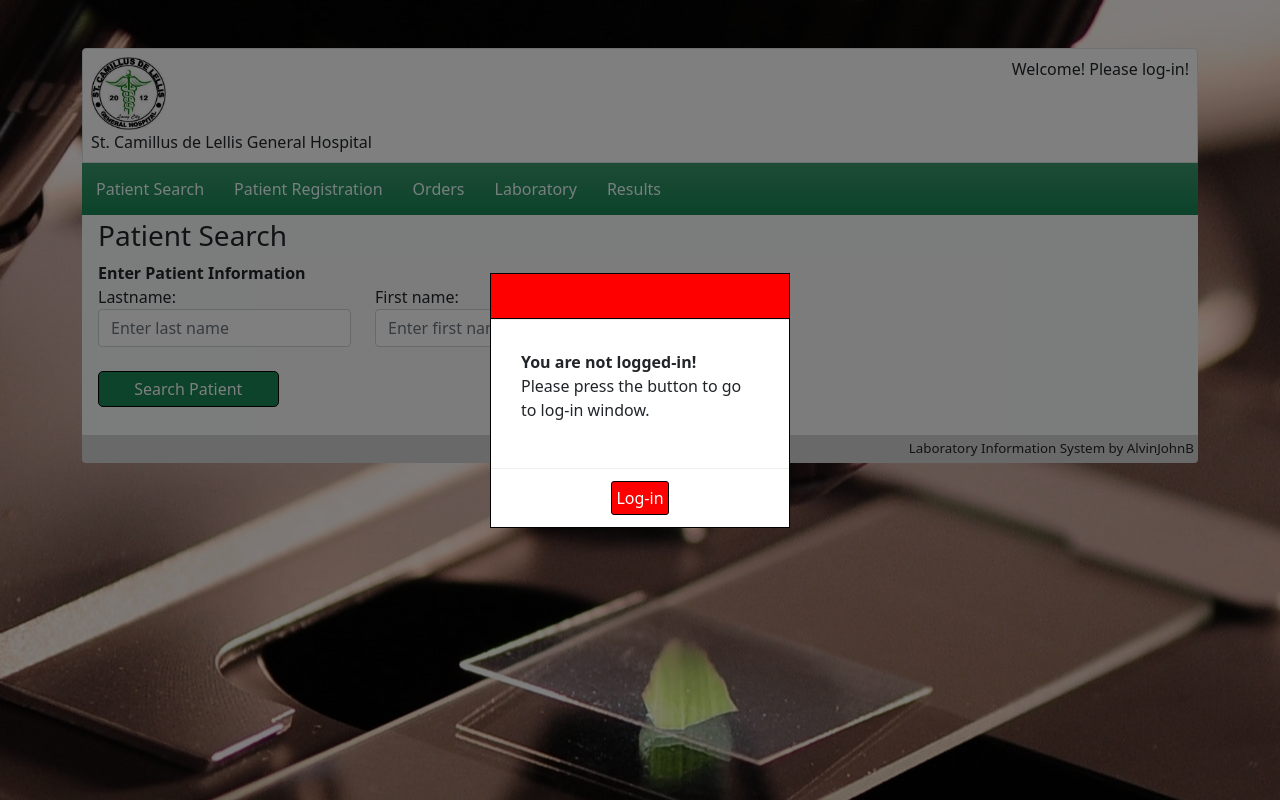
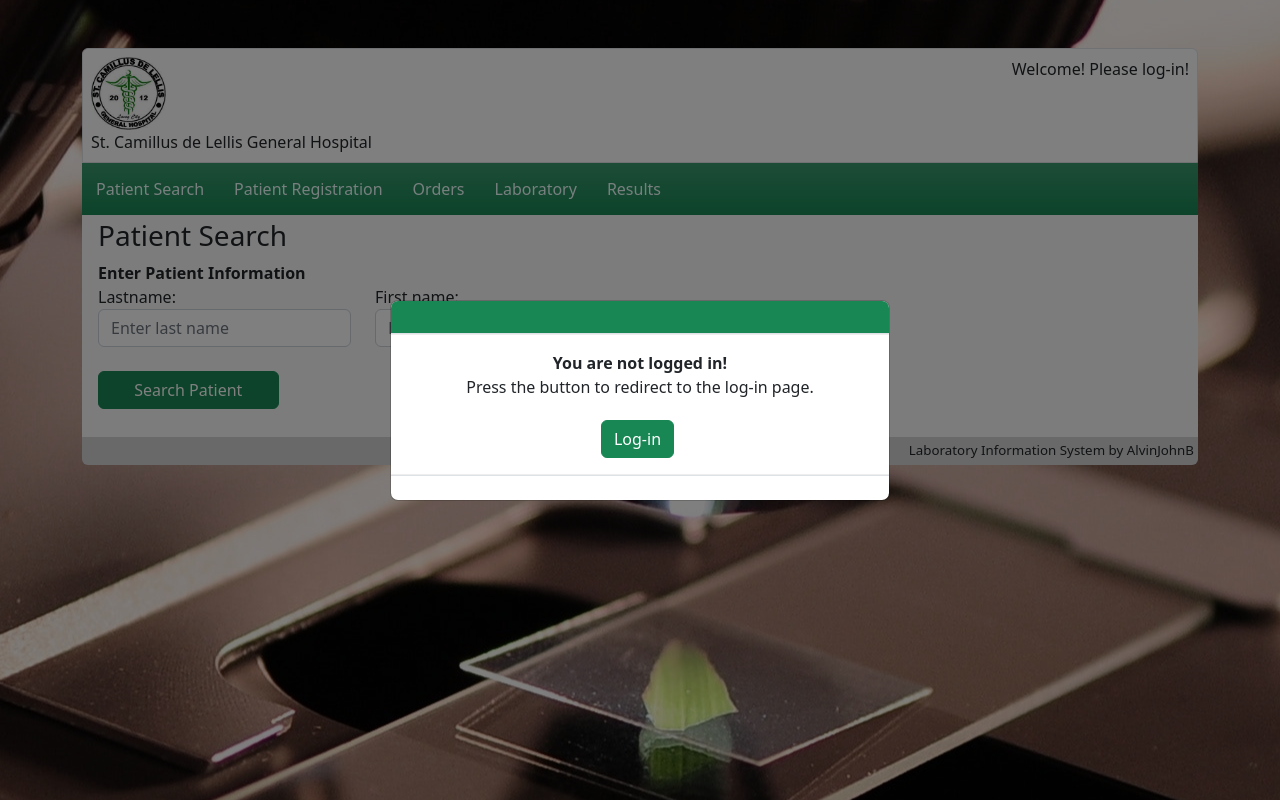
Before and after one commit to AlvinJohnB/LISProject2021, a React (Create React App) app in the folder client/: page / in a window 1280 px wide. Built offline with nearby package versions, Linux system fonts and the light colour scheme; no server answers; what @react-pdf/renderer would draw is missing.

Commit message:
Modal FIX

```diff
--- a/client/package.json
+++ b/client/package.json
@@ -14,6 +14,7 @@
     "loadash": "^1.0.0",
     "moment": "^2.29.1",
     "react": "^17.0.2",
+    "react-bootstrap": "^2.7.0",
     "react-dom": "^17.0.2",
     "react-paginate": "^7.1.3",
     "react-pdf": "^5.7.2",
--- a/client/src/App.js
+++ b/client/src/App.js
@@ -25,6 +25,8 @@ import axios from 'axios';
 import ResultFormA4 from './components/results/ResultFormA4';
 import Cmform from './components/laboratory/cm/CmForm';
 import Seroform from './components/laboratory/sero/Seroform';
+
+import 'bootstrap/dist/css/bootstrap.min.css';
 
 
 const App = () => {
--- a/client/src/components/NotLoggedInModal.js
+++ b/client/src/components/NotLoggedInModal.js
@@ -3,6 +3,8 @@ import '../components/laboratory/checkin/checkinmodal.css'
 import { useHistory } from 'react-router-dom';
 import { useContext } from 'react';
 import { AuthContext } from '../helpers/AuthContext';
+
+import Modal from 'react-bootstrap/Modal';
 
 function NotLoggedInModal() {
     const { authState } = useContext(AuthContext);
@@ -14,20 +16,24 @@ function NotLoggedInModal() {
 
     }else{
         return (
-            <div className="checkin-modal">
-                <div className="login-modal-wrapper">
-                    <div className="login-modal-header">
-                        <div><strong>&nbsp;</strong></div>
-                    </div>
-                        <div className="checkin-modal-body">
-                           <strong>You are not logged-in!</strong><br />
-                           <p className="tablefooter">Please press the button to go to log-in window.</p>
-                        </div>
-                    <div className="checkin-modal-footer">
-                            <input type="button" className="checkin-btn reject" value="Log-in" onClick={()=>{history.push('/login')}} />
-                    </div>
-                </div>
-            </div>
+            <Modal
+            show={true}
+            backdrop="static"
+            keyboard={false}
+            centered
+          >
+            <Modal.Header className="bg-success">
+              <Modal.Title></Modal.Title>
+            </Modal.Header>
+            <Modal.Body className="d-flex flex-column align-items-center">
+              <strong>You are not logged in!</strong>
+              <p>Press the button to redirect to the log-in page.</p>
+              <input type="button" className="btn btn-success" value="Log-in" onClick={()=>{history.push('/login')}} />
+            </Modal.Body>
+            <Modal.Footer>
+
+            </Modal.Footer>
+          </Modal>
         )
 
     }
--- a/client/src/components/addorder/Addorder.js
+++ b/client/src/components/addorder/Addorder.js
@@ -524,8 +524,12 @@ const Addorder = () => {
 
 
                     <button className="btn btn-success col-md-2 mb-2" type="submit">Add order</button>
+
+                    {/* modal  */}
+
                     <Addordermodal
                         show={show}
+                        setShow={setShow}
                         tests={testData}
                         close={closeModal}
                         testlist={tests}
--- a/client/src/components/addorder/Addordermodal.js
+++ b/client/src/components/addorder/Addordermodal.js
@@ -3,6 +3,7 @@ import React from 'react'
 
 import './modal.css'
 import Testsrow from './Testsrow';
+import Modal from 'react-bootstrap/Modal'
 
 const Addordermodal = (props) => {
 
@@ -32,15 +33,25 @@ const Addordermodal = (props) => {
         }
     }
 
+    const handleClose = () => {
+        props.setShow(false)
+    }
+
     return (
-        <div className ="testmodal">
-            <div className="modal-wrapper rounded">
-                <div className="modal-header">
-                    <div><strong>Search Tests:</strong>
-                    </div>
-                </div>
-                <div className="modal-body">
-                    <div className="tablewrapper">
+        <Modal
+        show={props.show}
+        onHide={handleClose}
+        backdrop="static"
+        keyboard={false}
+        size="lg"
+        centered
+      >
+        <Modal.Header closeButton>
+          <Modal.Title>Select Test</Modal.Title>
+        </Modal.Header>
+        <Modal.Body>
+
+        <div className="tablewrapper">
                     <input className="form-control col-sm-2" autoFocus={true} autoComplete="off" id="myInput" type="text" name="searchInput" placeholder="Type testcode..." onChange={testFilter}/>
                         <table className="testtable table table-borderless">
                         <tbody>
@@ -104,12 +115,24 @@ const Addordermodal = (props) => {
                         </tbody>
                     </table>
                     </div>
-                </div>
-                <div className="modal-foot mt-1 col-md-2">
-                    <input className="btn btn-danger" type="button" value="Close" onClick={props.close} />
-                </div>
-            </div>
-        </div>
+
+        </Modal.Body>
+        <Modal.Footer>
+        </Modal.Footer>
+      </Modal>
+        // <div className ="testmodal">
+        //     <div className="modal-wrapper rounded">
+        //         <div className="modal-header">
+        //             <div><strong>Search Tests:</strong>
+        //             </div>
+        //         </div>
+        //         <div className="modal-body">
+        //         </div>
+        //         <div className="modal-foot mt-1 col-md-2">
+        //             <input className="btn btn-danger" type="button" value="Close" onClick={props.close} />
+        //         </div>
+        //     </div>
+        // </div>
     )
 }
 
--- a/client/src/components/ptsearch/Ptsearch.js
+++ b/client/src/components/ptsearch/Ptsearch.js
@@ -6,7 +6,6 @@ import NotLoggedInModal from '../NotLoggedInModal';
 import Searchresult from './Searchresult';
 import host from '../../config.json'
 import { useState } from 'react'
-
 
 const Ptsearch = () => {
 
@@ -90,6 +89,8 @@ const Ptsearch = () => {
         </Form>
       </Formik>
 
+
+
       {isSearchSuccess && <Searchresult patient={patientSearchInfo}/>}
     </div>
   );
```
Also changed, not shown: 1 other file (tests, documents, lock files or other folders).
